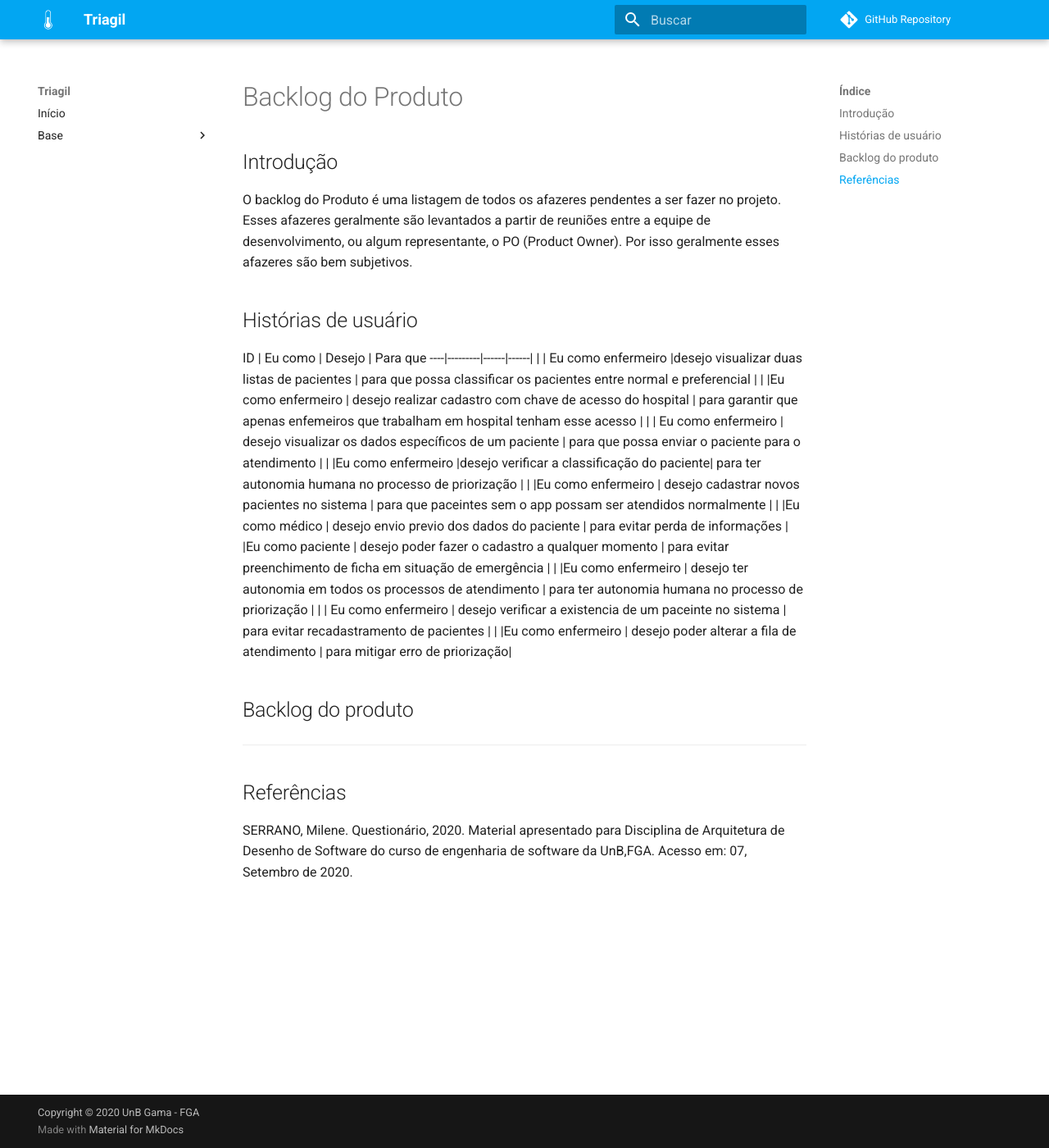
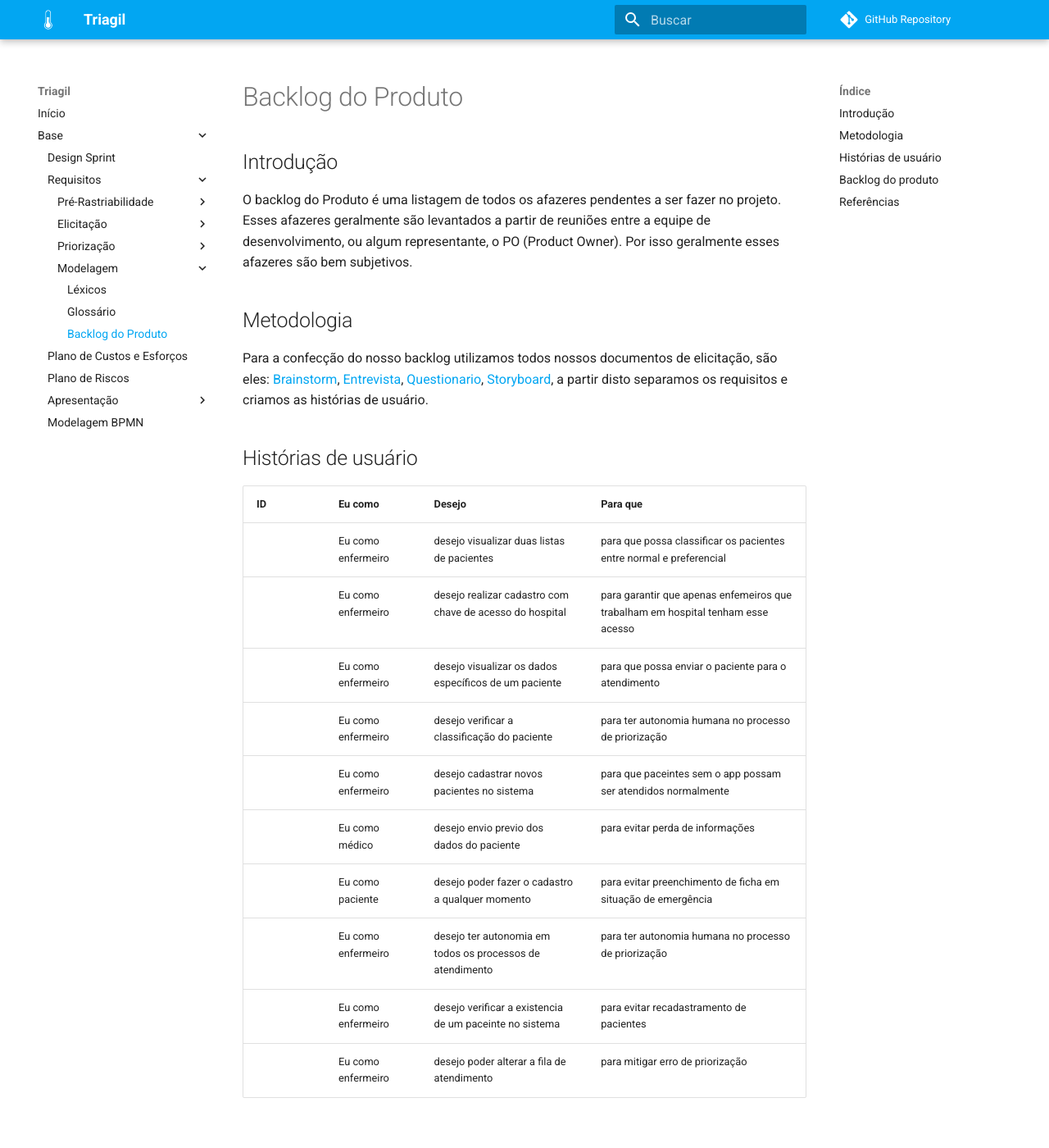
Before and after one commit to UnBArqDsw/2020.1_G1_Triagil, an MkDocs documentation site: the page built from docs/base/requisitos/modelagem/backlog.md, in a window 1280 px wide and 1400 px high. Shown: the whole window at 82% size. Built offline with MkDocs 1.6.1 and Material for MkDocs 9.7.7, drawn with Linux system fonts in a browser that asks for light colours; comment, search, counter and statistics services are not loaded; some of the changed text lies outside the part shown.

Commit message:
Adicionando controle de versao
Signed-off-by: Lude Ribeiro <ludeyuridrums@gmail.com>
Co-authored-by: João Vitor Alves <vitor.alves07750@outlook.com>

```diff
--- a/docs/base/requisitos/modelagem/backlog.md
+++ b/docs/base/requisitos/modelagem/backlog.md
@@ -4,11 +4,15 @@
 
 O backlog do Produto é uma listagem de todos os afazeres pendentes a ser fazer no projeto. Esses afazeres geralmente são levantados a partir de reuniões entre a equipe de desenvolvimento, ou algum representante, o PO (Product Owner). Por isso geralmente esses afazeres são bem subjetivos.
 
+## Metodologia
+
+Para a confecção do nosso backlog utilizamos todos nossos documentos de elicitação, são eles: [Brainstorm](https://unbarqdsw.github.io/2020.1_G1_Triagil/base/requisitos/elicitacao/brainstorming/), [Entrevista](https://unbarqdsw.github.io/2020.1_G1_Triagil/base/requisitos/elicitacao/entrevista/), [Questionario](https://unbarqdsw.github.io/2020.1_G1_Triagil/base/requisitos/elicitacao/questionario/), [Storyboard](https://unbarqdsw.github.io/2020.1_G1_Triagil/base/requisitos/elicitacao/storyboard/), a partir disto separamos os requisitos e criamos as histórias de usuário.
+
 ## Histórias de usuário
 
- ID | Eu como | Desejo | Para que
-----|---------|------|------|
- | | Eu como enfermeiro |desejo visualizar duas listas de pacientes | para que possa classificar os pacientes entre normal e preferencial |
+| ID | Eu como | Desejo | Para que|
+|----|---------|--------|---------|
+| | Eu como enfermeiro |desejo visualizar duas listas de pacientes | para que possa classificar os pacientes entre normal e preferencial |
 | |Eu como enfermeiro | desejo realizar cadastro com chave de acesso do hospital | para garantir que apenas enfemeiros que trabalham em hospital tenham esse acesso |
 | | Eu como enfermeiro | desejo visualizar os dados específicos de um paciente | para que possa enviar o paciente para o atendimento |
 | |Eu como enfermeiro |desejo verificar a classificação do paciente| para ter autonomia humana no processo de priorização |
@@ -22,6 +26,12 @@ O backlog do Produto é uma listagem de todos os afazeres pendentes a ser fazer
 ## Backlog do produto
 
 ---
+
+| Data | Versão | Descrição | Autor(es) |
+| ---  | --- | --- | --- |
+| 16/09/2020 | 1.0.0 | Criação do documento na wiki  | João Victor |
+| 16/09/2020 | 1.0.1 | Adição da introdução e da metodologia  | Lude Ribeiro |
+
 ## Referências
 
 SERRANO, Milene. Questionário, 2020. Material apresentado para Disciplina de Arquitetura de Desenho de Software do curso de engenharia de software da UnB,FGA. Acesso em: 07, Setembro de 2020.
--- a/mkdocs.yml
+++ b/mkdocs.yml
@@ -46,7 +46,7 @@ nav:
       - Modelagem:
         - Léxicos: base/requisitos/modelagem/lexico.md
         - Glossário: base/requisitos/modelagem/glossario.md
-        # - Backlog do Produto: base/requisitos/modelagem/backlog.md
+        - Backlog do Produto: base/requisitos/modelagem/backlog.md
       # - Análise:
       #   - Verificação: base/requisitos/analise/verificacao.md
       #   - Validação: base/requisitos/analise/validacao.md
```
